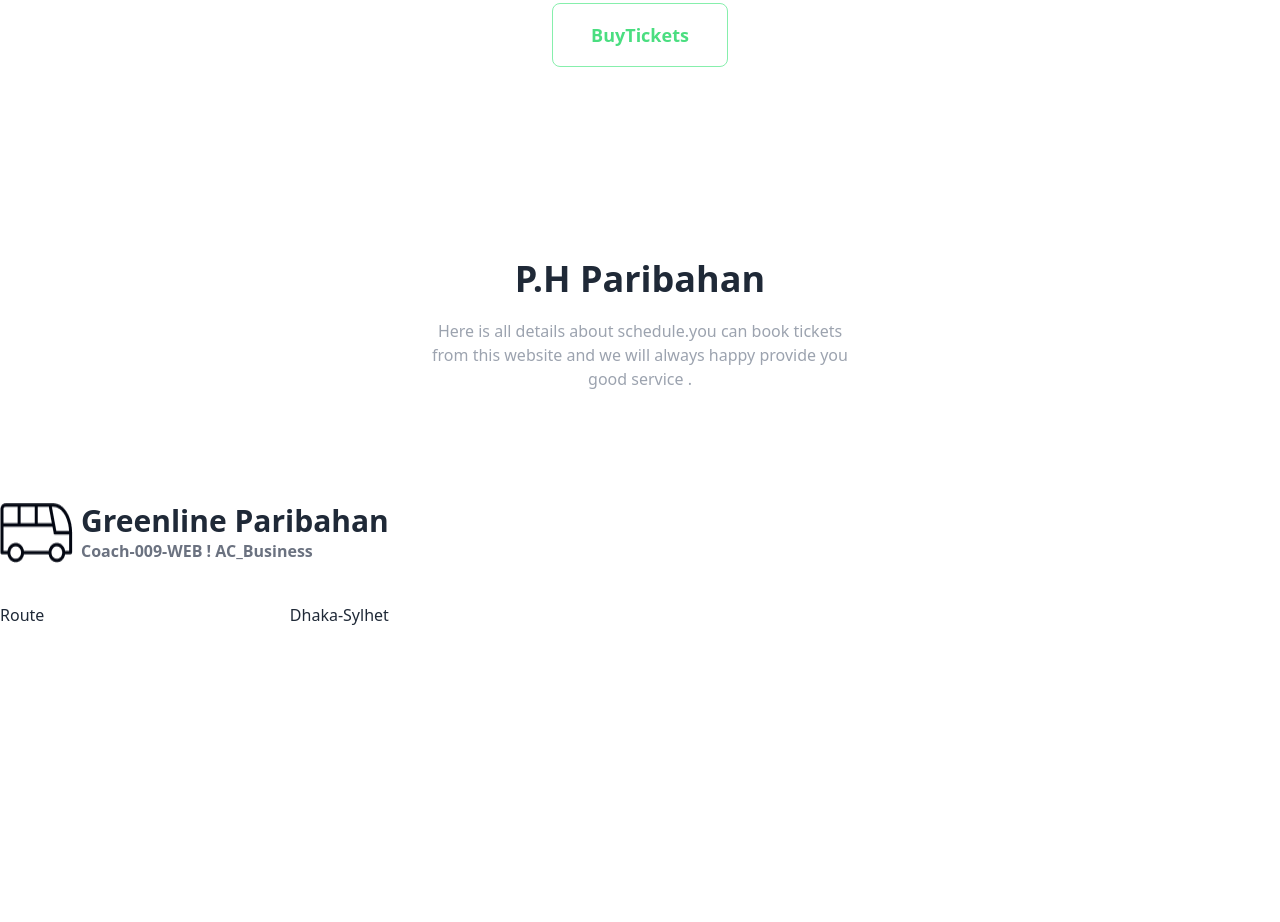
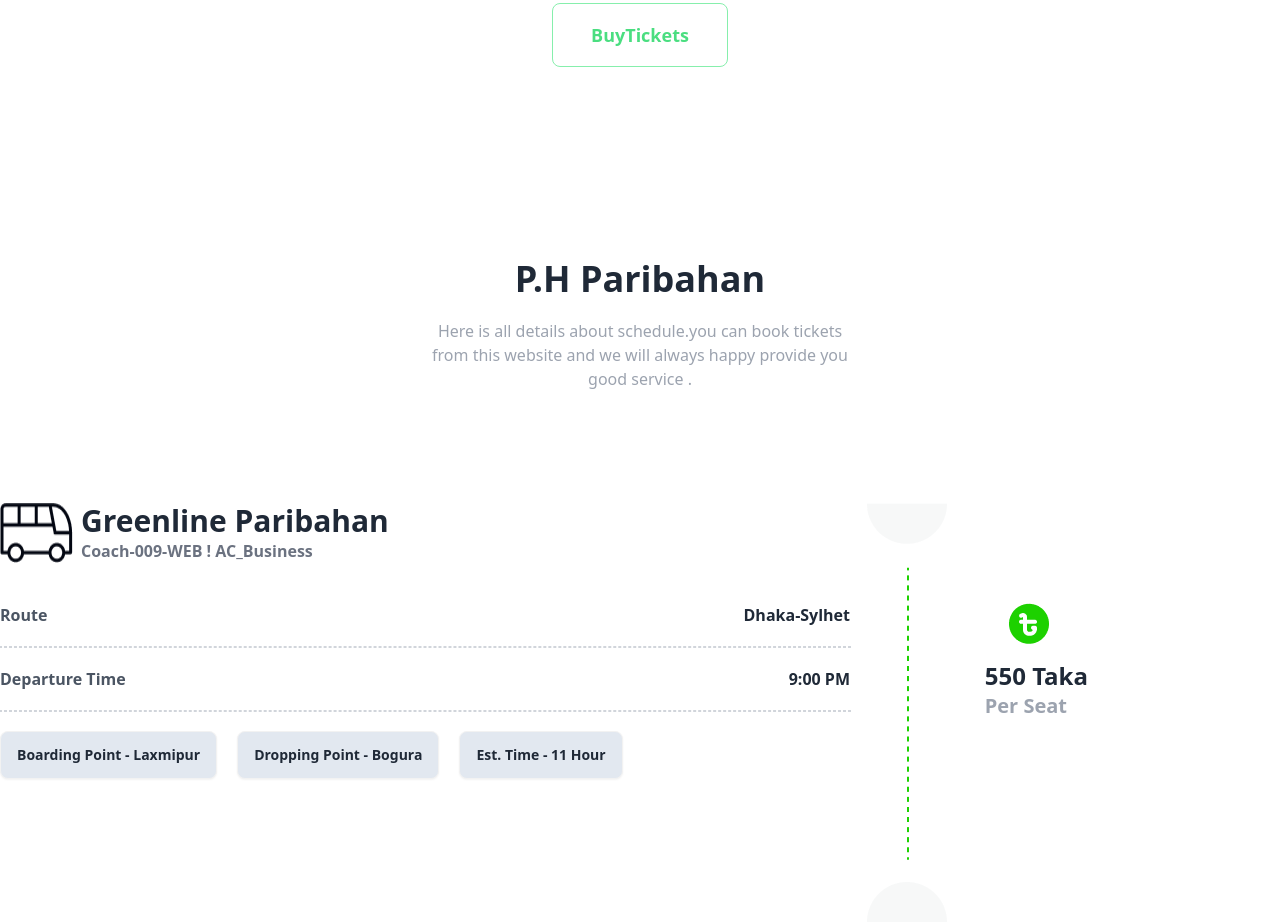
Before and after one commit to Khandaker20201125010/smart-ticket-website, a plain HTML site: page index.html in a window 1280 px wide. Shown: the part 1165-2087 px from the top of the page. Before the commit the page ends 1792 px from the top, so only its background shows below. Drawn offline with nearby package versions, Linux system fonts and the light colour scheme.

Commit message:
ticket price and travel detilas added

```diff
--- a/index.html
+++ b/index.html
@@ -18,7 +18,6 @@
     href="https://fonts.googleapis.com/css2?family=Inter:wght@100..900&family=Raleway:ital,wght@0,100..900;1,100..900&display=swap"
     rel="stylesheet">
 </head>
-
 <body class="Raleway">
   <header class="lg:container lg:m-auto ">
     <nav>
@@ -50,10 +49,10 @@
             enjoy every moment of life </p>
         </div>
         <div class="w-full text-center mt-10">
-          <button onclick="getTicket()"class="btn btn-outline font-semibold items-center w-44  text-black bg-green-600 lg:btn-lg">BuyTickets</button>
+          <button onclick="getTicket()"
+            class="btn btn-outline font-semibold items-center w-44  text-black bg-green-600 lg:btn-lg">BuyTickets</button>
         </div>
       </div>
-
     </section>
     <div class="text-center mt-28 ">
       <h1 class="text-4xl font-bold">Best offers for you</h1>
@@ -62,23 +61,23 @@
       <div class="mt-10 bg-yellow-500 flex w-[580px] h-[220px] rounded-3xl ">
         <div class="text-center m-14">
           <h1 class="text-4xl font-bold text-amber-950">15% OFF</h1>
-          <p class="w-[170px] text-amber-950 text-base font-bold ">on your next purchase <span class="text-amber-800">use by January 2024</span></p>
+          <p class="w-[170px] text-amber-950 text-base font-bold ">on your next purchase <span
+              class="text-amber-800">use by January 2024</span></p>
         </div>
         <img class="ml-14" src="./images/cupon-devider.png" alt="">
         <div class="text-right ">
           <div class="mt-20 text-center ">
             <h1 class="text-3xl font-bold ">NEW15</h1>
             <p class="w-[180px] mt-2 text-amber-900 text-xl"> Coupon Code</p>
-
           </div>
         </div>
       </div>
-
       <div>
         <div class="mt-10 bg-red-300 flex w-[580px] h-[220px] rounded-3xl ">
           <div class="text-center m-14">
             <h1 class="text-4xl font-bold text-amber-950">20% OFF</h1>
-            <p class="w-[170px] text-amber-950 text-base font-bold ">on your next purchase <span class="text-amber-800">use by January 2024</span></p>
+            <p class="w-[170px] text-amber-950 text-base font-bold ">on your next purchase <span
+                class="text-amber-800">use by January 2024</span></p>
           </div>
           <img class="ml-14" src="./images/cupon-devider.png" alt="">
           <div class="text-right ">
@@ -91,39 +90,50 @@
       </div>
     </div>
     <div class="w-full text-center mt-10">
-      <button class="btn btn-outline font-semibold items-center w-44  border-green-300  text-green-400  lg:btn-lg">BuyTickets</button>
+      <button
+        class="btn btn-outline font-semibold items-center w-44  border-green-300  text-green-400  lg:btn-lg">BuyTickets</button>
     </div>
-
-
-
-
-
   </header>
   <main>
     <section id="paribahan" class="dolf lg:container lg:m-auto ">
       <div class="text-center mt-48">
         <h1 class="text-4xl font-bold">P.H Paribahan</h1>
-        <p class=" text-gray-400 text-base m-auto w-2/6  font-medium mt-5">Here is all details about schedule.you can book tickets from this website and we will always happy provide you good service .</p>
+        <p class=" text-gray-400 text-base m-auto w-2/6  font-medium mt-5">Here is all details about schedule.you can
+          book tickets from this website and we will always happy provide you good service .</p>
       </div>
-      <div class="flex mt-28">
-        <div class="a">
-          <div class="1">
-            <div class="flex gap-2 ">
+      <div class="flex justify-between mt-28">
+        <div class="w-[850px]">
+          <div class="flex gap-2">
             <img src="./images/bus-logo.png" alt="">
             <div>
               <h1 class="text-3xl font-bold">Greenline Paribahan</h1>
               <p class="flex-col text-gray-500 font-semibold">Coach-009-WEB ! AC_Business</p>
             </div>
           </div>
-            <div class="flex justify-between mt-10 ">
-              <h>Route</h>
-              <h>Dhaka-Sylhet</h>
+          <div class="flex justify-between mt-10 font-semibold">
+            <h class="text-gray-600">Route</h>
+            <h class="">Dhaka-Sylhet</h>
+          </div>
+          <div class="outline-dashed outline-1 text-gray-300 mt-5"></div>
+          <div class="flex justify-between mt-10">
+            <h1 class="text-gray-600 font-semibold">Departure Time</h1>
+            <h1 class="font-semibold">9:00 PM</h1>
+          </div>
+          <div class="outline-dashed outline-1 text-gray-300 mt-5"></div>
+          <div class="mt-10 flex justify-start gap-5">
+            <button class="btn bg-slate-200 ">Boarding Point - Laxmipur</button>
+            <button class="btn bg-slate-200">Dropping Point - Bogura</button>
+            <button class="btn bg-slate-200">Est. Time - 11 Hour</button>
           </div>
         </div>
-          <div class="2"></div>
-
+        <div class="w-[100px] relative">
+          <img src="./images/info-devider.png" alt="" class="absolute  ">
         </div>
-
+        <div class="mr-48 mt-24">
+          <img src="./images/fare.png" alt="" class="ml-5">
+          <h1 class="font-bold text-2xl mt-3">550 Taka</h1>
+          <p class="font-semibold text-xl text-gray-400">Per Seat</p>
+        </div>
       </div>
     </section>
 
```
Lines whose indentation alone changed are shown as unchanged.
